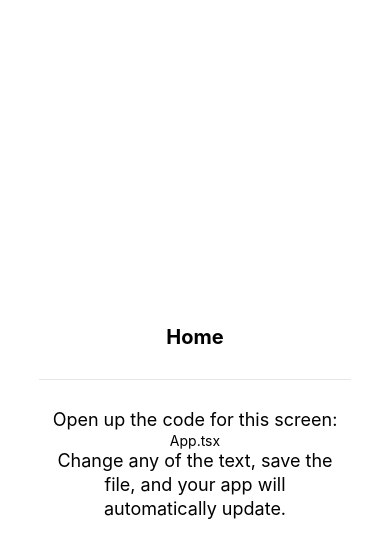
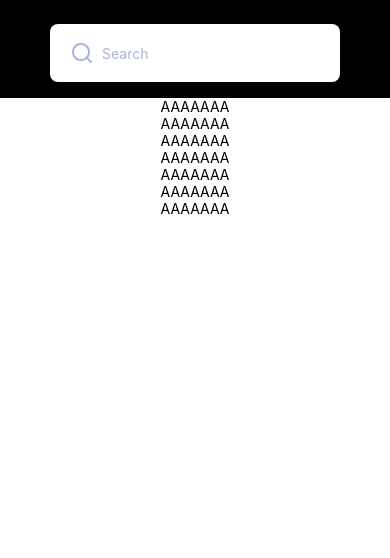
Before and after one commit to PawelCZ1/UFCTracker_rn, a React Native app: screen / in a window 390 px wide. Shown: the top 558 px of the page. Built offline with nearby package versions, Linux system fonts and the light colour scheme.

Commit message:
first commit

```diff
--- a/App.tsx
+++ b/App.tsx
@@ -1,4 +1,4 @@
-import { ScreenContent } from 'components/ScreenContent';
+import { FighterListScreen } from '~/screens/fighter_list/FighterListScreen';
 import { StatusBar } from 'expo-status-bar';
 
 import './global.css';
@@ -6,7 +6,7 @@ import './global.css';
 export default function App() {
   return (
     <>
-      <ScreenContent title="Home" path="App.tsx"></ScreenContent>
+      <FighterListScreen title="Fighters" path="App.tsx"></FighterListScreen>
       <StatusBar style="auto" />
     </>
   );
--- a/components/ScreenContent.tsx
+++ /dev/null
@@ -1,25 +0,0 @@
-import { Text, View } from 'react-native';
-
-import { EditScreenInfo } from './EditScreenInfo';
-
-type ScreenContentProps = {
-  title: string;
-  path: string;
-  children?: React.ReactNode;
-};
-
-export const ScreenContent = ({ title, path, children }: ScreenContentProps) => {
-  return (
-    <View className={styles.container}>
-      <Text className={styles.title}>{title}</Text>
-      <View className={styles.separator} />
-      <EditScreenInfo path={path} />
-      {children}
-    </View>
-  );
-};
-const styles = {
-  container: `items-center flex-1 justify-center`,
-  separator: `h-[1px] my-7 w-4/5 bg-gray-200`,
-  title: `text-xl font-bold`,
-};
--- a/components/EditScreenInfo.tsx
+++ b/src/components/EditScreenInfo.tsx
@@ -1,4 +1,5 @@
 import { Text, View } from 'react-native';
+import FighterSearchBar from '../screens/fighter_list/components/FighterSearchBar';
 
 export const EditScreenInfo = ({ path }: { path: string }) => {
   const title = 'Open up the code for this screen:';
@@ -8,6 +9,7 @@ export const EditScreenInfo = ({ path }: { path: string }) => {
   return (
     <View>
       <View className={styles.getStartedContainer}>
+        <FighterSearchBar placeholder="" onPress={() => {}}/>
         <Text className={styles.getStartedText}>{title}</Text>
         <View className={styles.codeHighlightContainer + styles.homeScreenFilename}>
           <Text>{path}</Text>
--- /dev/null
+++ b/src/components/HorizontalSpacer.tsx
@@ -0,0 +1,5 @@
+import { View } from 'react-native';
+
+export const HorizontalSpacer = ({ size = 16 }: { size?: number }) => (
+  <View style={{ width: size }} />
+);
--- /dev/null
+++ b/src/components/VerticalSpacer.tsx
@@ -0,0 +1,5 @@
+import { View } from 'react-native';
+
+export const VerticalSpacer = ({ size = 16 }: { size?: number }) => (
+  <View style={{ height: size }} />
+);
--- /dev/null
+++ b/src/screens/fighter_list/FighterListScreen.tsx
@@ -0,0 +1,28 @@
+import { SafeAreaView, View } from 'react-native';
+
+import FighterSearchBar from '~/screens/fighter_list/components/FighterSearchBar';
+import { VerticalSpacer } from '~/components/VerticalSpacer';
+import FighterList from '~/screens/fighter_list/components/FighterList';
+
+type ScreenContentProps = {
+  title: string;
+  path: string;
+  children?: React.ReactNode;
+};
+
+export const FighterListScreen = ({ title, path, children }: ScreenContentProps) => {
+  return (
+    <SafeAreaView className="flex-1 w-full h-full bg-black">
+      <View className="flex-1 items-center justify-start  pt-6">
+        <FighterSearchBar placeholder="Search" onPress={() => {}}/>
+        <VerticalSpacer size={16}/>
+        <FighterList/>
+      </View>
+    </SafeAreaView>
+  );
+};
+const styles = {
+  container: `items flex-1 justify-center w-full h-full bg-black px-8`,
+  separator: `h-[1px] my-7 w-4/5 bg-gray-200`,
+  title: `text-xl font-bold`,
+};
--- /dev/null
+++ b/src/screens/fighter_list/components/FighterList.tsx
@@ -0,0 +1,21 @@
+import { ScrollView, Text, View } from 'react-native';
+
+const FighterList = () => {
+  return (
+    <View className="bg-white flex-1 w-full h-full items-center">
+      <ScrollView >
+        <Text>AAAAAAA</Text>
+        <Text>AAAAAAA</Text>
+        <Text>AAAAAAA</Text>
+
+        <Text>AAAAAAA</Text>
+        <Text>AAAAAAA</Text>
+        <Text>AAAAAAA</Text>
+        <Text>AAAAAAA</Text>
+
+      </ScrollView>
+    </View>
+  );
+};
+
+export default FighterList;
--- /dev/null
+++ b/src/screens/fighter_list/components/FighterListItem.tsx
@@ -0,0 +1,16 @@
+import { Image, Text, View } from 'react-native';
+
+const FighterListItem = () => {
+  return (
+    <View className="bg-red-700 rounded-lg flex-1 justify-center items-center">
+      <Image/>
+      <View className="flex-1 flex-col ">
+        <Text></Text>
+        <Text></Text>
+        <Text></Text>
+      </View>
+    </View>
+  );
+};
+
+export default FighterListItem;
--- /dev/null
+++ b/src/screens/fighter_list/components/FighterSearchBar.tsx
@@ -0,0 +1,30 @@
+import { TextInput, View } from 'react-native';
+import { Feather } from '@expo/vector-icons';
+
+interface Props {
+  placeholder: string;
+  onPress: () => void;
+}
+
+const FighterSearchBar = ({placeholder, onPress}: Props) => {
+  return (
+    <View className={styles.container}>
+      <Feather name="search" size={24} color="#a8b5db" />
+      <TextInput
+        onPress={onPress}
+        placeholder={placeholder}
+        value=""
+        onChangeText={() => {}}
+        placeholderTextColor="#a8b5db"
+        className={styles.input}
+      />
+    </View>
+  );
+};
+
+export default FighterSearchBar;
+
+const styles = {
+  container: "flex-row bg-white items-center rounded-lg px-5 py-4 mx-8",
+  input: "flex-1 ml-2 text-black"
+};
--- a/tailwind.config.js
+++ b/tailwind.config.js
@@ -1,6 +1,6 @@
 /** @type {import('tailwindcss').Config} */
 module.exports = {
-  content: ['./App.{js,ts,tsx}', './components/**/*.{js,ts,tsx}'],
+  content: ['./App.{js,ts,tsx}', './components/**/*.{js,ts,tsx}', "./src/**/*.{js,ts,tsx}"],
 
   presets: [require('nativewind/preset')],
   theme: {
```
Also changed, not shown: src/components/Container.tsx (renamed from components/Container.tsx), src/models/Fighter.ts (added), 1 other file (tests, documents, lock files or other folders).
